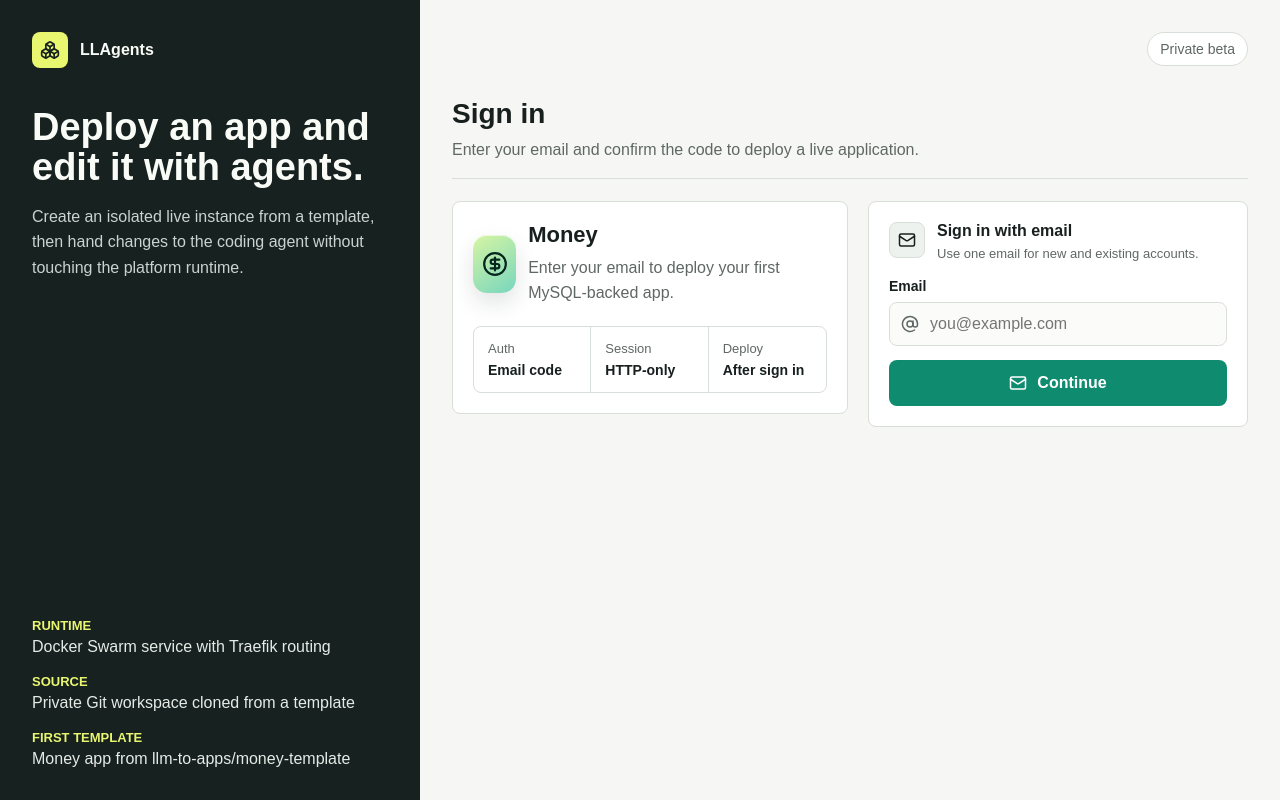
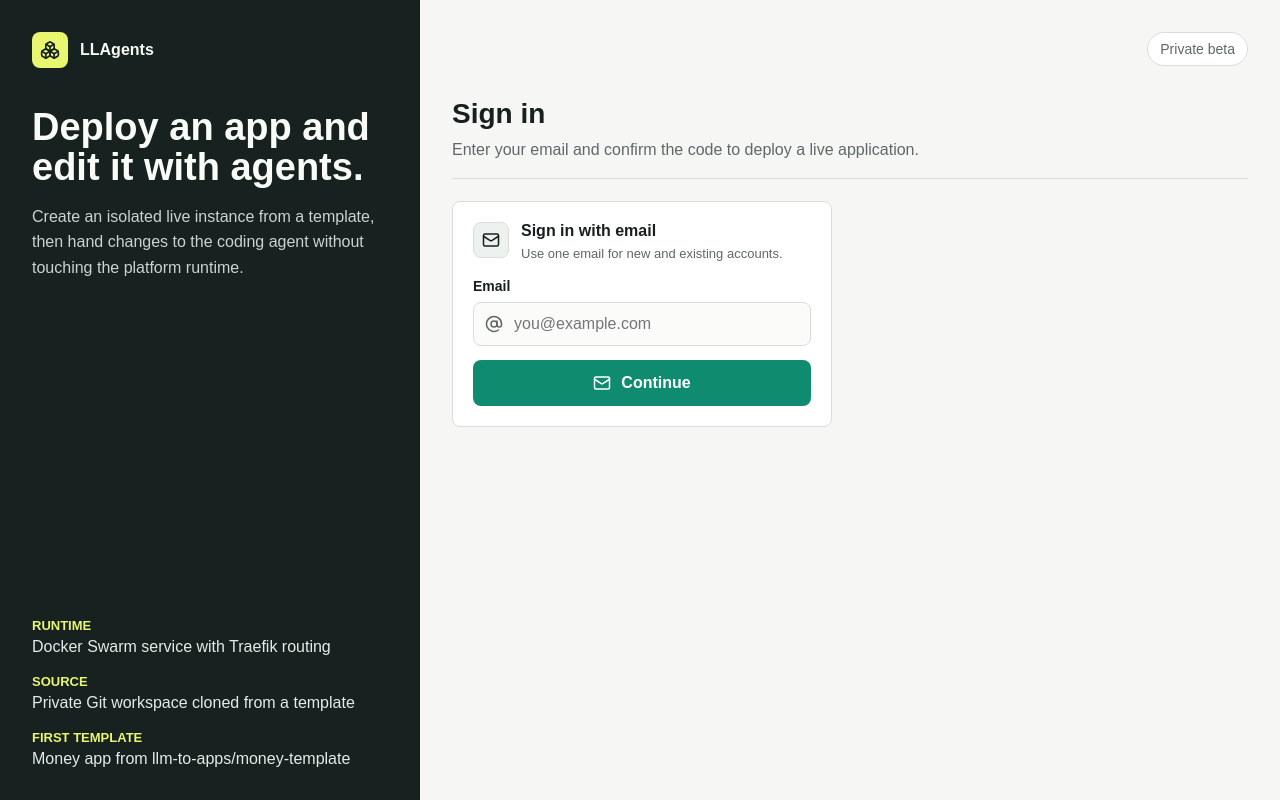
Before and after one commit to llm-to-apps/web, a Next.js app: page / in a window 1280 px wide. Built offline with nearby package versions, Linux system fonts and the light colour scheme; no server answers.

Commit message:
Remove app promo from sign in

```diff
--- a/app/globals.css
+++ b/app/globals.css
@@ -1150,6 +1150,10 @@ button {
   align-items: start;
 }
 
+.auth-grid-single {
+  grid-template-columns: minmax(300px, 380px);
+}
+
 .template {
   border: 1px solid var(--line);
   background: var(--panel);
--- a/app/ui/signed-out-content.tsx
+++ b/app/ui/signed-out-content.tsx
@@ -1,35 +1,8 @@
 import { AuthPanel } from './auth-panel';
-import { AppIcon } from './app-icon';
 
 export function SignedOutContent() {
   return (
-    <div className="auth-grid">
-      <article className="template">
-        <div className="template-header">
-          <div className="template-title">
-            <AppIcon templateId="money" />
-            <div>
-              <h3>Money</h3>
-              <p>Enter your email to deploy your first MySQL-backed app.</p>
-            </div>
-          </div>
-        </div>
-        <div className="meta">
-          <div>
-            <span>Auth</span>
-            <strong>Email code</strong>
-          </div>
-          <div>
-            <span>Session</span>
-            <strong>HTTP-only</strong>
-          </div>
-          <div>
-            <span>Deploy</span>
-            <strong>After sign in</strong>
-          </div>
-        </div>
-      </article>
-
+    <div className="auth-grid auth-grid-single">
       <AuthPanel />
     </div>
   );
```
